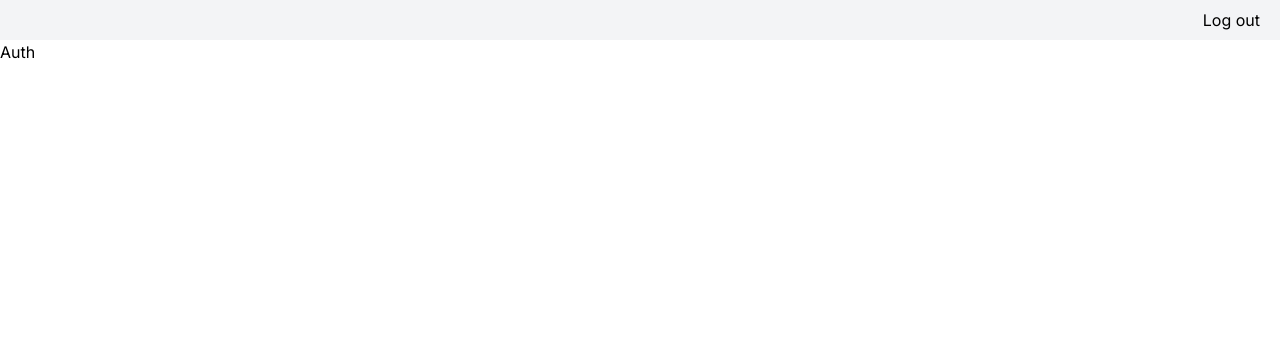
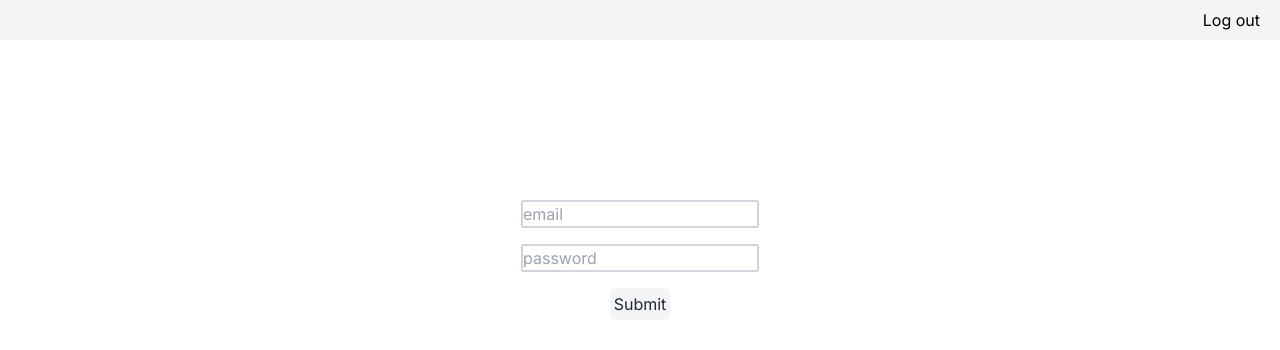
Before and after one commit to Ciratoku/todo-next-nest, a Next.js app in the folder frontend/: page /auth in a window 1280 px wide. Shown: the top 350 px of the page. Built offline with nearby package versions, Linux system fonts and the light colour scheme.

Commit message:
auth page

```diff
--- a/frontend/src/app/auth/page.tsx
+++ b/frontend/src/app/auth/page.tsx
@@ -1,7 +1,33 @@
-import React from "react";
+"use client";
+import { useState } from "react";
 
 function Auth() {
-  return <div>Auth</div>;
+  function useInput(def: string) {
+    const [value, setValue] = useState(def);
+    return {
+      value,
+      onChange: (e: React.ChangeEvent<HTMLInputElement>) =>
+        setValue(e.target.value),
+    };
+  }
+  const email = useInput("");
+  const pwd = useInput("");
+  return (
+    <div className="mt-40 flex justify-center">
+      <form className="flex flex-col gap-4">
+        <input type="text" className="input" placeholder="email" {...email} />
+        <input
+          type="password"
+          className="input"
+          placeholder="password"
+          {...pwd}
+        />
+        <button className="mx-auto rounded-md bg-gray-100 p-1 text-gray-800 hover:bg-gray-200">
+          Submit
+        </button>
+      </form>
+    </div>
+  );
 }
 
 export default Auth;
```
